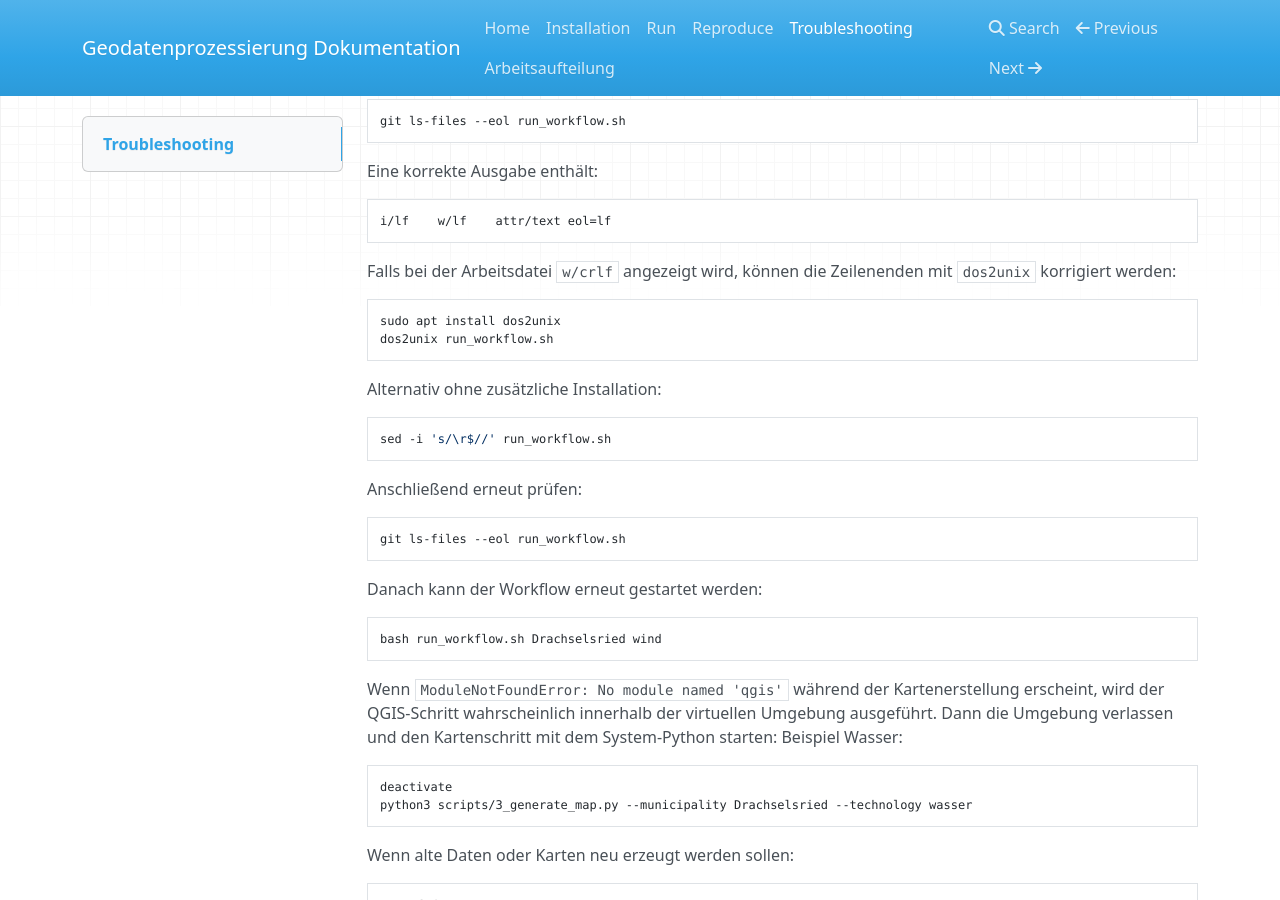
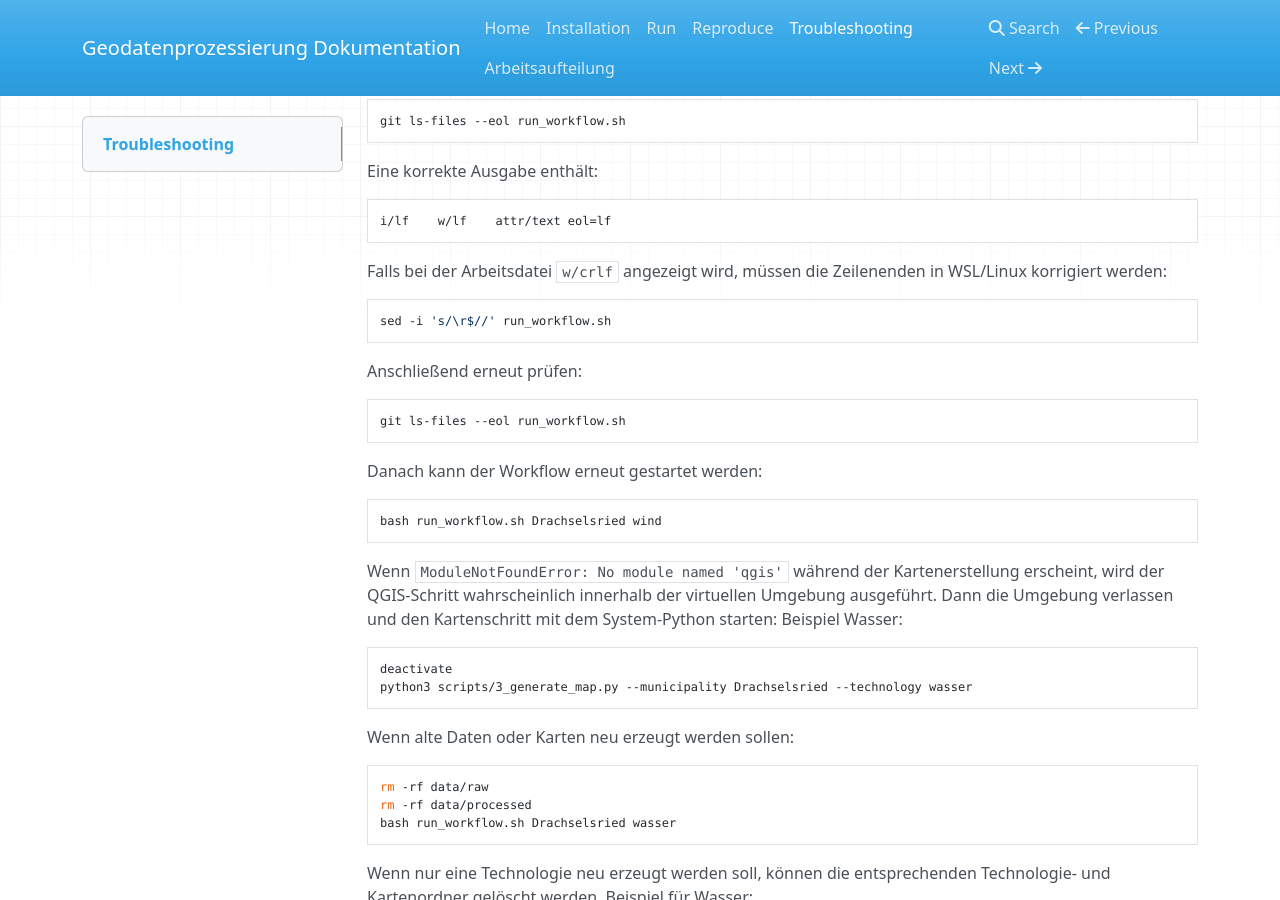
Before and after one commit to flobe08/Projekt---Geodatenprozessierung-und-Automatisierung, an MkDocs documentation site: the page built from docs/troubleshooting.md, in a window 1280 px wide and 900 px high, scrolled down 997 px. Built offline with MkDocs 1.6.1, drawn with Linux system fonts in a browser that asks for light colours; nearby versions of some CDN libraries.

Commit message:
upload troubleshooting.md eol linux

````diff
--- a/docs/troubleshooting.md
+++ b/docs/troubleshooting.md
@@ -57,15 +57,7 @@ Eine korrekte Ausgabe enthält:
 i/lf    w/lf    attr/text eol=lf
 ```
 
-Falls bei der Arbeitsdatei `w/crlf` angezeigt wird, können die Zeilenenden mit
-`dos2unix` korrigiert werden:
-
-```bash
-sudo apt install dos2unix
-dos2unix run_workflow.sh
-```
-
-Alternativ ohne zusätzliche Installation:
+Falls bei der Arbeitsdatei `w/crlf` angezeigt wird, müssen die Zeilenenden in WSL/Linux korrigiert werden:
 
 ```bash
 sed -i 's/\r$//' run_workflow.sh
````
